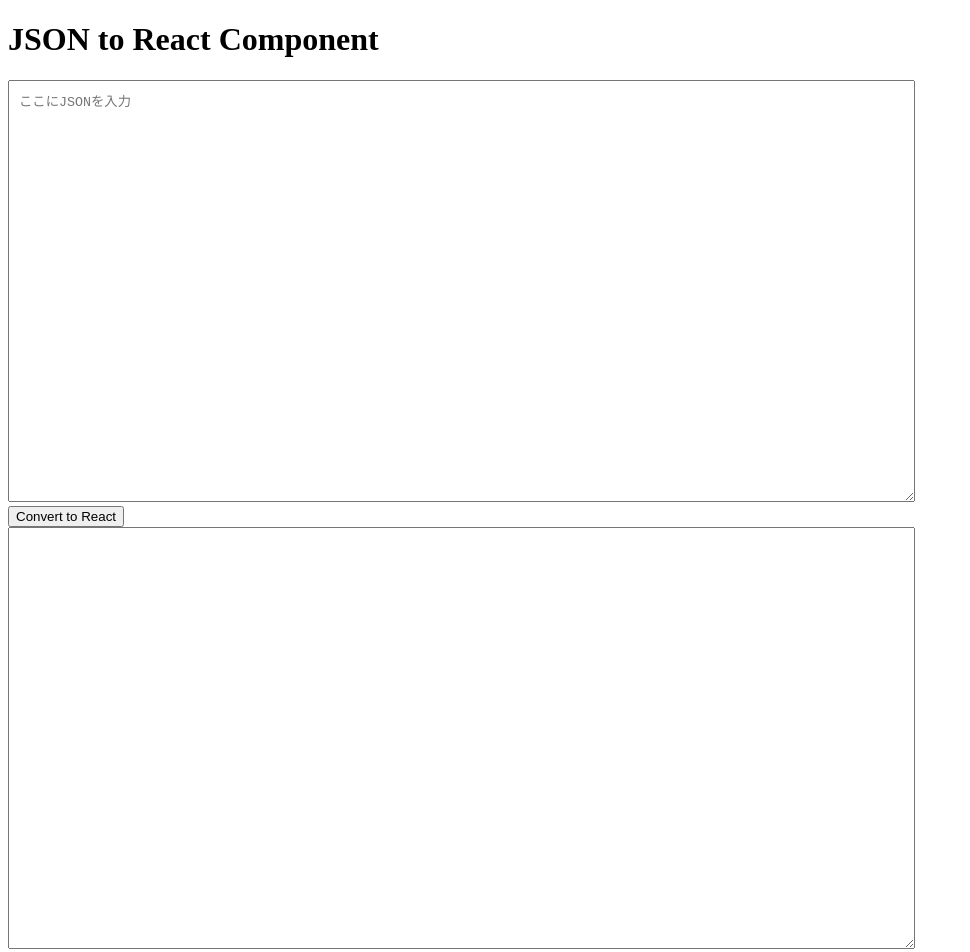
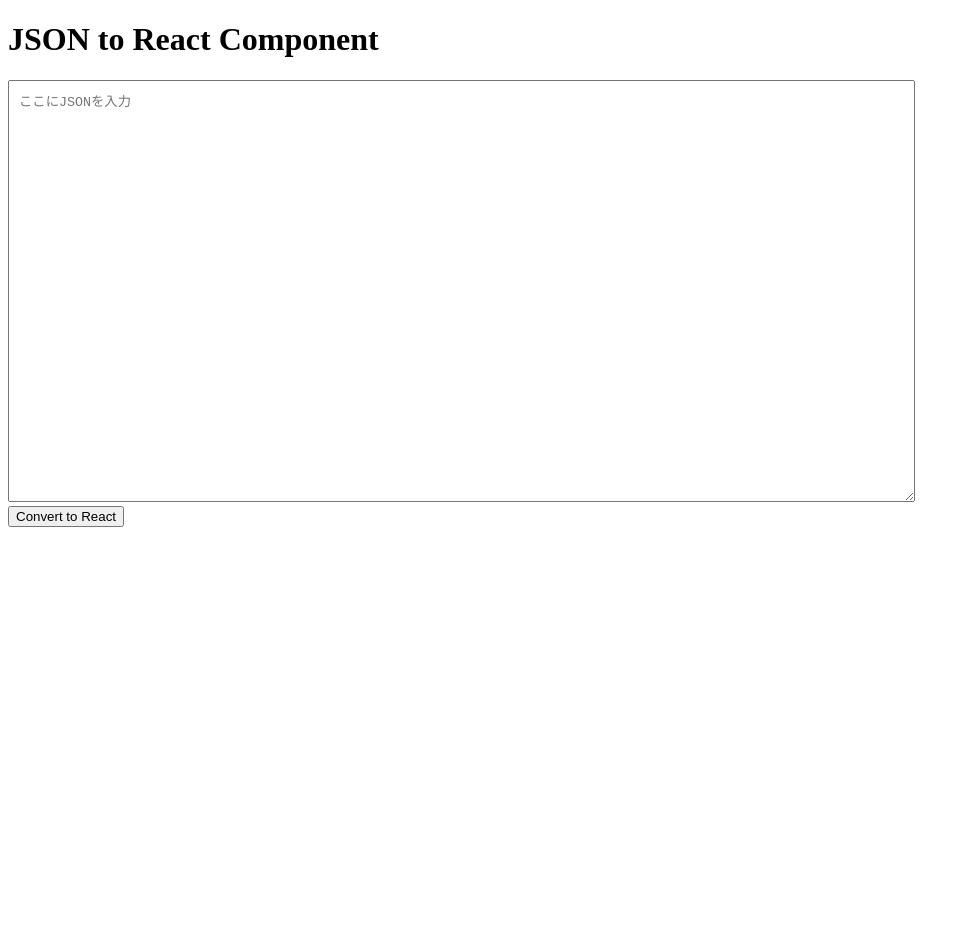
Before and after one commit to yuki-js/lark2react, a React (Vite) app: page / in a window 1280 px wide. Shown: the top 952 px of the page, without its empty margins (0-970 px from the left). After the commit the page ends 800 px from the top, so only its background shows below. Built offline with nearby package versions, Linux system fonts and the light colour scheme.

Commit message:
出力テキストエリアの削除

```diff
--- a/src/App.tsx
+++ b/src/App.tsx
@@ -1,24 +1,19 @@
 import InputTextArea from './components/InputTextArea'
-import OutputTextArea from './components/OutputTextArea';
 import { convertJsonToReactComponent } from './utils/ConvertJsonToReactComponent';
 
 
 function App() {
-  //const [output, setOutput] = useState("");
 
   const handleConvert = (inputText: string) => {
     //TODO:変換処理を書く
     console.log(convertJsonToReactComponent(inputText));
 
-    //reactConponentを文字列として渡す reactComponentString
-    // setOutput(reactComponentString);
   };
 
   return (
     <div>
       <h1>JSON to React Component</h1>
       <InputTextArea onConvert={handleConvert} />
-      <OutputTextArea output={""}/>
     </div>
   )
 
--- a/src/components/OutputTextArea.tsx
+++ /dev/null
@@ -1,25 +0,0 @@
-
-
-interface OutputTextAreaProps {
-    output: string;
-}
-
-
-function OutputTextArea({output}: OutputTextAreaProps) {
-
-  return (
-    <div>
-        <textarea
-            value={output}
-            readOnly
-            style={{
-                padding: "10px",
-                width: "70%",
-                height: "400px"
-            }}
-        />
-    </div>
-  )
-}
-
-export default OutputTextArea
```
